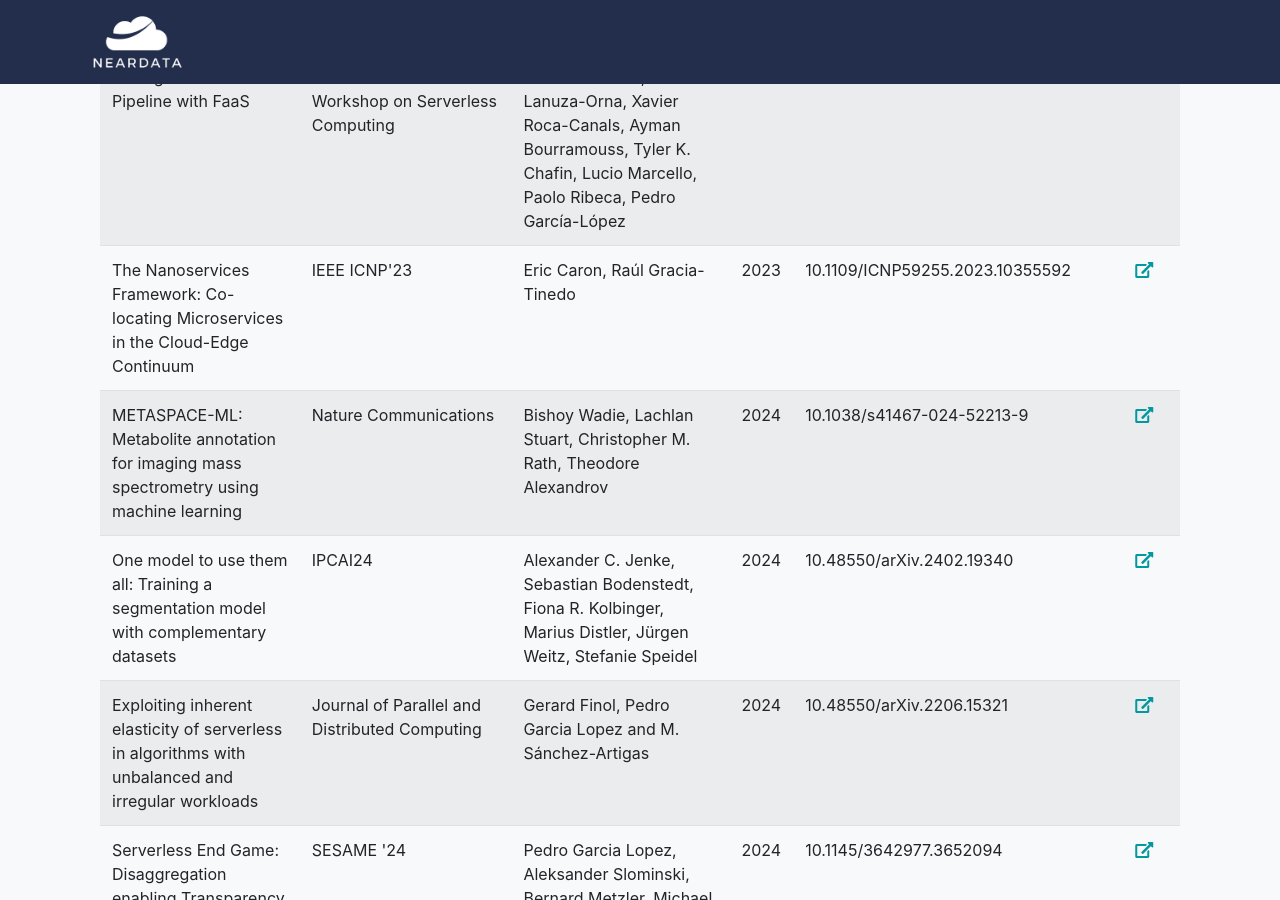
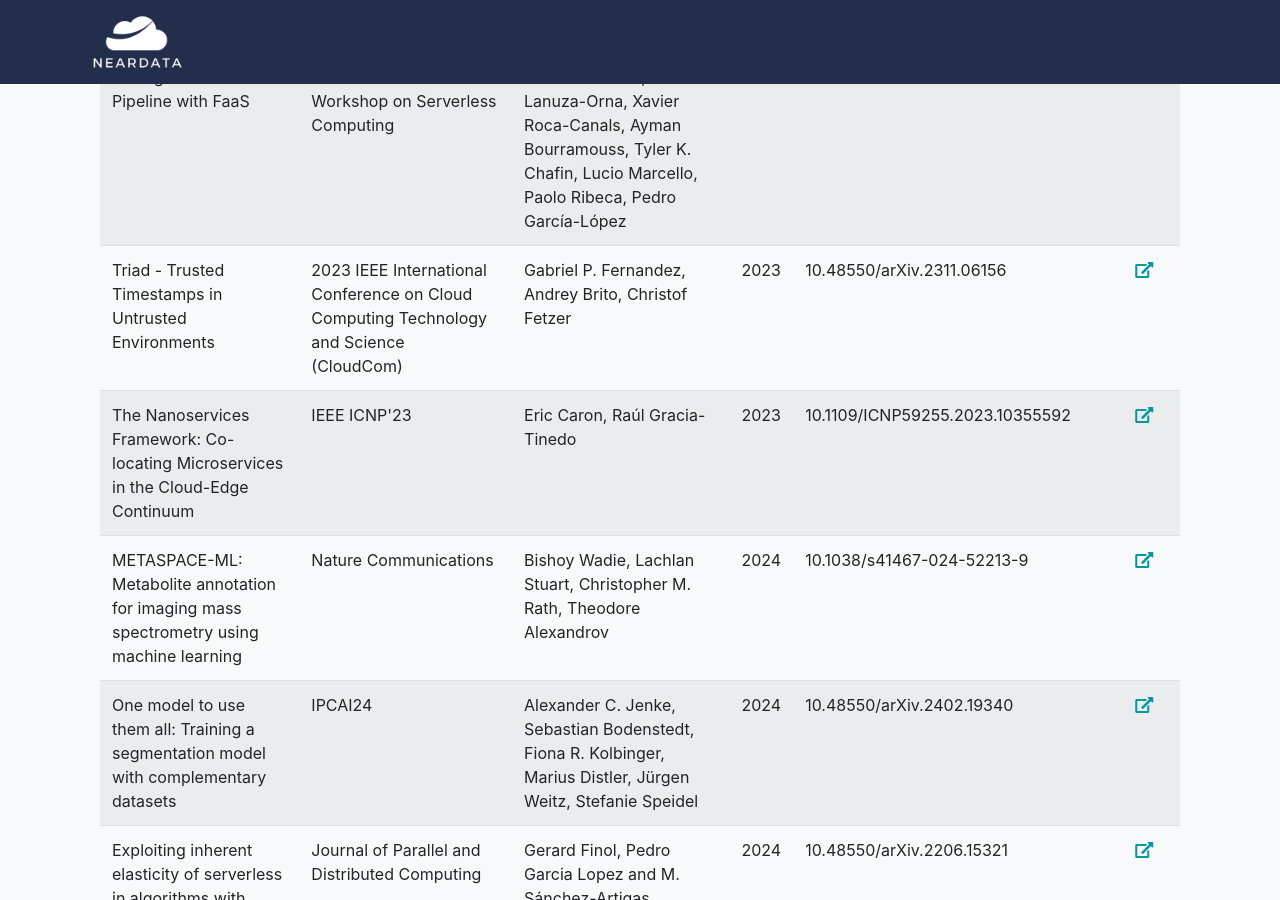
Before and after one commit to neardata-eu/neardata-eu.github.io, a Jekyll site: the page built from publication.md, in a window 1280 px wide and 900 px high, scrolled down 1854 px. Built offline with Jekyll 4.4.1, drawn with Linux system fonts in a browser that asks for light colours; some web fonts are replaced.

Commit message:
add publications

```diff
--- a/_data/sitetext.yml
+++ b/_data/sitetext.yml
@@ -237,6 +237,13 @@ publications:
     year: "2023"
     authors: "Aitor Arjona, Arnau Gabriel-Atienza, Sara Lanuza-Orna, Xavier Roca-Canals, Ayman Bourramouss, Tyler K. Chafin, Lucio Marcello, Paolo Ribeca, Pedro García-López"
     doi: "10.48550/arXiv.2312.07090"
+  - title: "Triad - Trusted Timestamps in Untrusted Environments"
+    url: "https://arxiv.org/abs/2311.06156"
+    journal-conf: "2023 IEEE International Conference on Cloud Computing Technology and Science (CloudCom)"
+    type: ""
+    year: "2023"
+    authors: "Gabriel P. Fernandez, Andrey Brito, Christof Fetzer"
+    doi: "10.48550/arXiv.2311.06156"
   - title: "The Nanoservices Framework: Co-locating Microservices in the Cloud-Edge Continuum"
     url: "https://ieeexplore-ieee-org.sabidi.urv.cat/stamp/stamp.jsp?tp=&arnumber=10355592"
     journal-conf: "IEEE ICNP'23"
```
